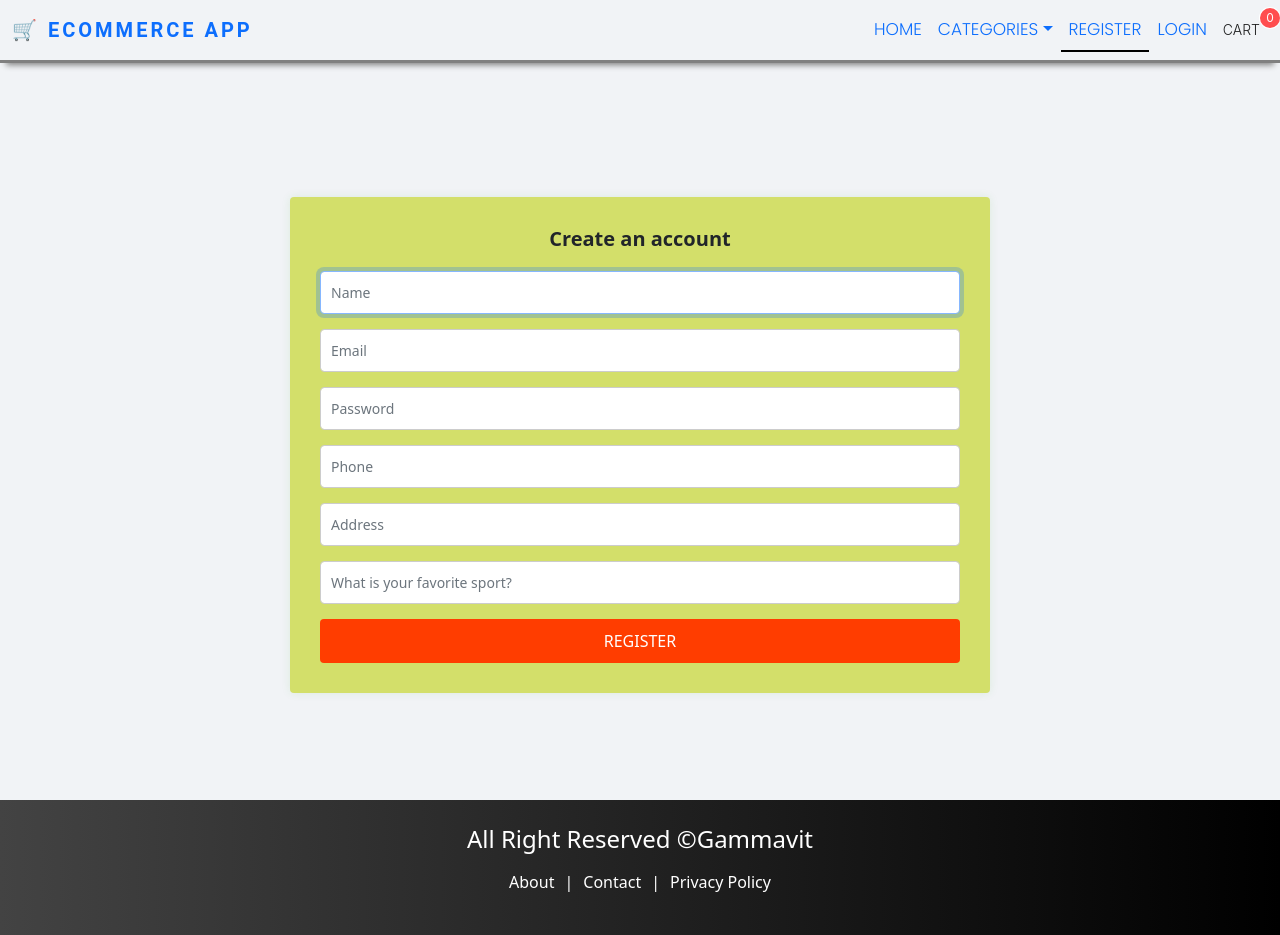
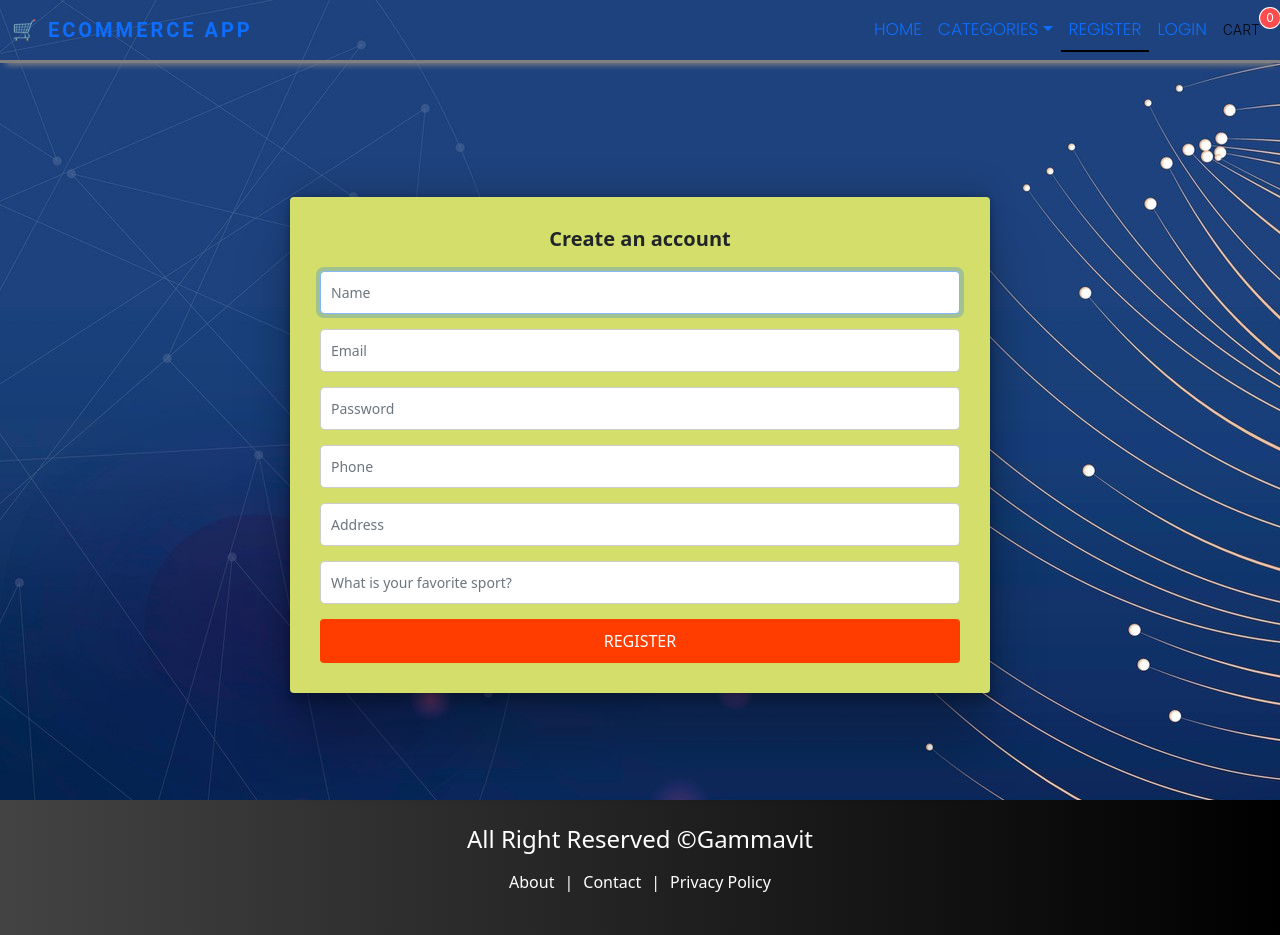
Before and after one commit to starydv7/G-Production, a React (Create React App) app in the folder client/: page /register in a window 1280 px wide. Built offline with nearby package versions, Linux system fonts and the light colour scheme.

Commit message:
css comes in

```diff
--- a/client/src/styles/AuthStyles.css
+++ b/client/src/styles/AuthStyles.css
@@ -1,18 +1,20 @@
+
 .register-page {
     display: grid;
     place-items: center;
     height: 100vh;
     background-color: #f1f3f6;
+    background-image: url("../../public/images/Background.jpg");
 }
 
 .form-container {
     width: 100%;
-    max-width: 700px;
+    max-width: 400px;
     padding: 30px;
     margin-top: 90px;
     background-color: #d3df6a;
     border-radius: 4px;
-    box-shadow: 0 0 10px rgba(37, 168, 17, 0.1);
+    box-shadow: rgba(0, 0, 0, 0.25) 0px 54px 55px, rgba(0, 0, 0, 0.12) 0px -12px 30px, rgba(0, 0, 0, 0.12) 0px 4px 6px, rgba(0, 0, 0, 0.17) 0px 12px 13px, rgba(0, 0, 0, 0.09) 0px -3px 5px;
 }
 
 .title {
```
Also changed, not shown: client/public/images/Background.jpg (added), client/src/styles/loginPage.css (added), 1 other file (tests, documents, lock files or other folders).
